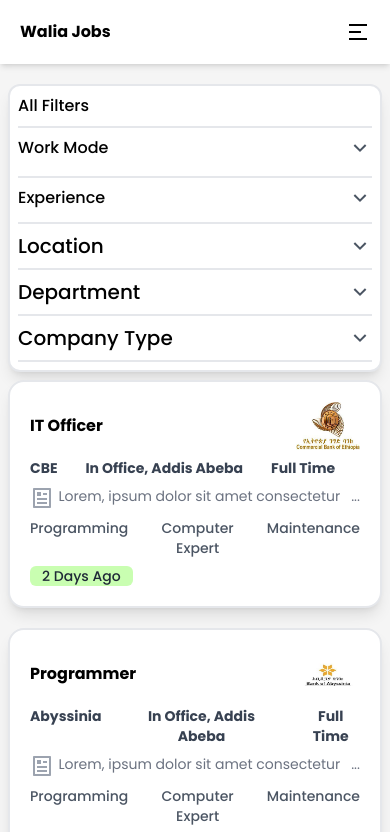
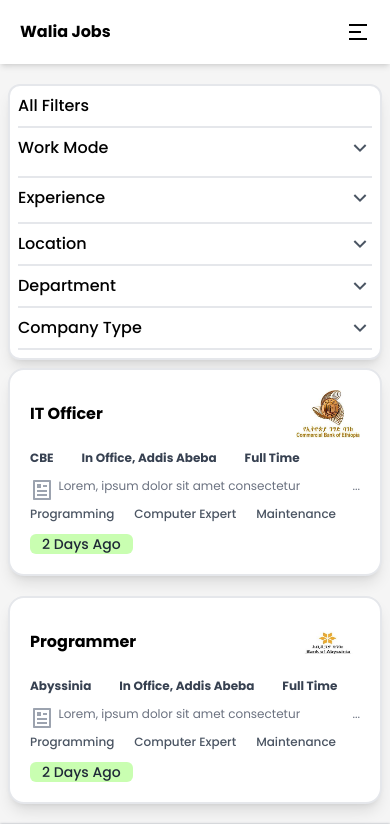
Before and after one commit to Natnael-Tilahun/WaliaJobs, a React (Vite) app: page /jobs in a window 390 px wide. Shown: the top 832 px of the page. Built offline with nearby package versions, Linux system fonts and the light colour scheme.

Commit message:
Modify compnay card, sidebar and customize tailwind screen sizes

```diff
--- a/src/components/CompanyCard.jsx
+++ b/src/components/CompanyCard.jsx
@@ -4,7 +4,7 @@ export const CompanyCard = ({ name, rate, reviews, img, className }) => {
   return (
     <div>
       <div
-        className={`shadow-md rounded-lg mx-10 shadow-gray-400 flex flex-col h-80 gap-1 p-5 border-[1px] items-center ${className}`}
+        className={`shadow-md rounded-lg mx-10 shadow-gray-400 flex flex-col h-82 gap-1 p-5 border-[1px] items-center ${className}`}
       >
         <img src={img} className="w-full h-32 bg-cover" alt="Company Logo" />
         <h1 className="font-bold py-3">{name}</h1>
--- a/src/components/Footer.jsx
+++ b/src/components/Footer.jsx
@@ -3,7 +3,7 @@ import { NavLink } from "react-router-dom";
 
 export const Footer = () => {
   return (
-    <div className="w-full text-center md:py-16 py-5 my-0 md:my-0 flex bg-thm_background shadow shadow-thm_secondary_color  flex-col px-5 md:px-10 lg:px-20">
+    <div className="w-full text-center md:py-16 py-5 my-0 md:my-0 flex bg-thm_background shadow shadow-thm_secondary_color  flex-col px-5 md:px-10 lg:px-10">
       <div className="flex justify-evenly border-b-[1px] flex-wrap border-gray-500 gap-5">
         <NavLink
           to="/"
--- a/src/components/JobCard.jsx
+++ b/src/components/JobCard.jsx
@@ -17,15 +17,15 @@ export const JobCard = ({
   return (
     <NavLink
       to="/job_details"
-      className={`lg:w-[30%] w-[90%] md:w-[45%] border-2 py-5 px-5 md:px-10 lg:p-5 flex flex-col gap-2 rounded-2xl ${className}`}
+      className={`lg:w-[30%] w-[95%] md:w-[46%] border-2 py-5 px-5 md:px-10 lg:p-5 flex flex-col gap-3 rounded-2xl ${className}`}
     >
       <div className="flex justify-between items-center">
-        <h1 className="font-bold text-base lg:text-xl">{title}</h1>
+        <h1 className="font-bold text-base lg:text-xl text-left">{title}</h1>
         {img && (
           <img src={img} alt="Company Logo" className="w-16 md:w-20 h-12" />
         )}
       </div>
-      <div className="flex gap-7 lg:gap-14 font-semibold text-gray-700 text-sm">
+      <div className="flex gap-7 lg:gap-14 font-semibold text-gray-700 text-xs md:text-sm">
         <p>{companyName}</p>
         <p>
           <span>{jobStyle}</span>, {address}
@@ -33,7 +33,7 @@ export const JobCard = ({
         <p>{jobType}</p>
       </div>
       {description && (
-        <div className="text-left text-gray-500 text-sm flex gap-0 h-6">
+        <div className="text-left text-gray-500 text-xs md:text-sm flex gap-0 h-4 md:h-6">
           <svg
             xmlns="http://www.w3.org/2000/svg"
             className="w-8 h-6 fill-gray-400"
@@ -44,7 +44,7 @@ export const JobCard = ({
           <span>...</span>
         </div>
       )}
-      <div className="flex font-medium text-gray-600 gap-5 lg:gap-10 text-sm">
+      <div className="flex font-medium text-gray-600 gap-5 lg:gap-5 text-xs lg:text-sm">
         {jobTags &&
           jobTags.map((item, index) => <span key={index}>{item}</span>)}
       </div>
--- a/src/components/JobCatagories.jsx
+++ b/src/components/JobCatagories.jsx
@@ -3,7 +3,7 @@ import { NavLink } from "react-router-dom";
 
 export const JobCatagories = () => {
   return (
-    <div className="w-full grid  auto-cols-max grid-cols-2 md:grid-cols-3 lg:grid-cols-4 xl:grid-cols-6 gap-x-6 gap-y-10 md:gap-y-16 md:gap-10 justify-evenly py-20 px-5 md:px-10 lg:px-20">
+    <div className="w-full grid  auto-cols-max grid-cols-2 md:grid-cols-3 lg:grid-cols-4 xl:grid-cols-5 2xl:grid-cols-6 gap-x-6 gap-y-10 md:gap-y-16 md:gap-10 justify-evenly py-20 px-5 md:px-10 lg:px-20">
       <NavLink
         to="/jobs"
         className="flex flex-col hover:shadow-xl border-2 justify-center shadow-md items-center px-5 text-sm md:text-base py-3 border-blue-300 rounded-bl-3xl rounded-tr-3xl"
--- a/src/components/Sidebar.jsx
+++ b/src/components/Sidebar.jsx
@@ -24,15 +24,15 @@ export const Sidebar = () => {
   };
   return (
     <div className="flex basis-full md:basis-[40%] xl:basis-1/5 bg-thm_background items-start rounded-xl h-full flex-wrap md:flex-col border-2 text-thm_primary_color shadow-lg gap-2 lg:gap-6 p-2 md:p-5 lg:p-10 ">
-      <h1 className="border-b-2 font-medium md:text-xl lg:text-xl pb-2 md:pb-4 lg:pb-7 w-full text-left">
+      <h1 className="border-b-2 text-base font-medium md:text-xl lg:text-xl pb-2 md:pb-4 lg:pb-7 w-full text-left">
         All Filters
       </h1>
-      <ul className="flex flex-col mx-auto border-b-2 pb-2 md:pb-5 lg:pb-5 w-full">
+      <div className="flex flex-col mx-auto border-b-2 pb-2 md:pb-5 lg:pb-5 w-full">
         <div
-          className="font-medium md:text-xl lg:text-xl flex items-center justify-between w-full "
+          className="font-medium md:text-lg text-sm lg:text-base flex items-center justify-between w-full "
           onClick={workModeAccordionToggleExpanded}
         >
-          <h1>Work Mode</h1>
+          <h1 className="md:text-lg text-base">Work Mode</h1>
           {workModeExpanded ? (
             <svg
               xmlns="http://www.w3.org/2000/svg"
@@ -54,12 +54,12 @@ export const Sidebar = () => {
             </svg>
           )}
         </div>
-        <div
-          className={`overflow-hidden transition-[max-height] text-thm_secondary_color duration-100 ease-in flex flex-col pt-2 lg:pt-4 gap-2 md:gap-3 lg:gap-5 ${
+        <ul
+          className={`overflow-hidden transition-[max-height] text-left text-sm text-thm_secondary_color duration-100 ease-in flex flex-col pt-2 lg:pt-4 gap-2 md:gap-3 lg:gap-5 ${
             workModeExpanded ? "max-h-fit" : "max-h-0 "
           }`}
         >
-          <li className="lg:text-lg md:text-lg text-sm flex lg:gap-0">
+          <li className="lg:text-base md:text-sm text-xs flex lg:gap-0">
             <input
               type="checkbox"
               name="office"
@@ -75,7 +75,7 @@ export const Sidebar = () => {
               Work from office
             </label>
           </li>
-          <li className="lg:text-lg md:text-lg text-sm flex lg:gap-0">
+          <li className="lg:text-base md:text-sm text-xs flex lg:gap-0">
             <input
               type="checkbox"
               name="remote"
@@ -90,7 +90,7 @@ export const Sidebar = () => {
               Work from home
             </label>
           </li>
-          <li className="lg:text-lg md:text-lg text-sm flex lg:gap-0">
+          <li className="lg:text-base md:text-sm text-xs flex lg:gap-0">
             <input
               type="checkbox"
               name="hybrid"
@@ -105,7 +105,7 @@ export const Sidebar = () => {
               Hybrid
             </label>
           </li>
-          <li className="lg:text-lg md:text-lg text-sm flex lg:gap-0">
+          <li className="lg:text-base md:text-sm text-xs flex lg:gap-0">
             <input
               type="checkbox"
               name="temporary"
@@ -120,14 +120,14 @@ export const Sidebar = () => {
               Temp. WFH dut to covid
             </label>
           </li>
-        </div>
-      </ul>
+        </ul>
+      </div>
       <div className="flex flex-col md:gap-4  border-b-2 md:pb-5 lg:pb-5 pb-3 w-full">
         <div
           className="font-medium md:text-xl lg:text-xl flex items-center justify-between w-full"
           onClick={experienceAccordionToggleExpanded}
         >
-          <h1 className="font-medium md:text-xl lg:text-xl text-left">
+          <h1 className="font-medium  md:text-lg lg:text-lg text-left">
             Experience
           </h1>
           {experienceExpanded ? (
@@ -178,7 +178,7 @@ export const Sidebar = () => {
           className="font-medium text-xl lg:text-xl flex items-center justify-between w-full"
           onClick={locationAccordionToggleExpanded}
         >
-          <h1 className="font-medium lg:text-xl">Location</h1>
+          <h1 className="font-medium text-base lg:text-lg">Location</h1>
           {locationAccordionExpanded ? (
             <svg
               xmlns="http://www.w3.org/2000/svg"
@@ -201,11 +201,11 @@ export const Sidebar = () => {
           )}
         </div>
         <div
-          className={`overflow-hidden transition-[max-height] text-thm_secondary_color duration-500 ease-in flex flex-col gap-2 md:gap-5 ${
+          className={`overflow-hidden transition-[max-height] text-left text-thm_secondary_color duration-500 ease-in flex flex-col gap-2 md:gap-5 ${
             locationAccordionExpanded ? "max-h-full" : "max-h-0 "
           }`}
         >
-          <li className="lg:text-lg md:text-lg text-sm flex lg:gap-1">
+          <li className="lg:text-lg md:text-sm text-xs flex lg:gap-1">
             <input
               type="checkbox"
               name="addis abeba"
@@ -220,7 +220,7 @@ export const Sidebar = () => {
               Addis Abeba
             </label>
           </li>
-          <li className="lg:text-lg md:text-lg text-sm flex lg:gap-1">
+          <li className="lg:text-lg md:text-sm text-xs  flex lg:gap-1">
             <input
               type="checkbox"
               name="hawassa"
@@ -235,7 +235,7 @@ export const Sidebar = () => {
               Hawassa
             </label>
           </li>
-          <li className="lg:text-lg md:text-lg text-sm flex lg:gap-1">
+          <li className="lg:text-lg md:text-sm text-xs  flex lg:gap-1">
             <input
               type="checkbox"
               name="adama"
@@ -247,7 +247,7 @@ export const Sidebar = () => {
               Adama
             </label>
           </li>
-          <li className="lg:text-lg md:text-lg text-sm flex lg:gap-1">
+          <li className="lg:text-lg md:text-sm text-xs  flex lg:gap-1">
             <input
               type="checkbox"
               name="dire dawa"
@@ -262,7 +262,7 @@ export const Sidebar = () => {
               Dire Dawa
             </label>
           </li>
-          <li className="lg:text-lg md:text-lg text-sm flex lg:gap-1">
+          <li className="lg:text-lg md:text-sm text-xs  flex lg:gap-1">
             <input
               type="checkbox"
               name="bahir dar"
@@ -277,7 +277,7 @@ export const Sidebar = () => {
               Bahir Dar
             </label>
           </li>
-          <li className="lg:text-lg md:text-lg text-sm flex lg:gap-1">
+          <li className="lg:text-lg md:text-sm text-xs  flex lg:gap-1">
             <input
               type="checkbox"
               name="mekele"
@@ -292,7 +292,7 @@ export const Sidebar = () => {
               Mekele
             </label>
           </li>
-          <li className="lg:text-lg md:text-lg text-sm flex lg:gap-1">
+          <li className="lg:text-lg md:text-sm text-xs  flex lg:gap-1">
             <input
               type="checkbox"
               name="jimma"
@@ -304,7 +304,7 @@ export const Sidebar = () => {
               Jimma
             </label>
           </li>
-          <li className="lg:text-lg md:text-lg text-sm flex lg:gap-1">
+          <li className="lg:text-lg md:text-sm text-xs  flex lg:gap-1">
             <input
               type="checkbox"
               name="gondar"
@@ -319,7 +319,7 @@ export const Sidebar = () => {
               Gondar
             </label>
           </li>
-          <li className="lg:text-lg md:text-lg text-sm flex lg:gap-1">
+          <li className="lg:text-lg md:text-sm text-xs  flex lg:gap-1">
             <input
               type="checkbox"
               name="harar"
@@ -331,7 +331,7 @@ export const Sidebar = () => {
               Harar
             </label>
           </li>
-          <li className="lg:text-lg md:text-lg text-sm flex lg:gap-1">
+          <li className="lg:text-lg md:text-sm text-xs  flex lg:gap-1">
             <input
               type="checkbox"
               name="jijiga"
@@ -346,7 +346,7 @@ export const Sidebar = () => {
               Jijiga
             </label>
           </li>
-          <li className="lg:text-lg md:text-lg text-sm flex lg:gap-1">
+          <li className="lg:text-lg md:text-sm text-xs  flex lg:gap-1">
             <input
               type="checkbox"
               name="dessie"
@@ -361,7 +361,7 @@ export const Sidebar = () => {
               Dessie
             </label>
           </li>
-          <li className="lg:text-lg md:text-lg text-sm flex lg:gap-1">
+          <li className="lg:text-lg md:text-sm text-xs  flex lg:gap-1">
             <input
               type="checkbox"
               name="debre birhan"
@@ -376,7 +376,7 @@ export const Sidebar = () => {
               Debre Birhan
             </label>
           </li>
-          <li className="lg:text-lg md:text-lg text-sm flex lg:gap-1">
+          <li className="lg:text-lg md:text-sm text-xs  flex lg:gap-1">
             <input
               type="checkbox"
               name="aksum"
@@ -395,7 +395,7 @@ export const Sidebar = () => {
           className="font-medium text-xl lg:text-xl flex items-center justify-between w-full"
           onClick={departmentAccordionToggleExpanded}
         >
-          <h1 className="font-medium lg:text-xl">Department</h1>
+          <h1 className="font-medium md:text-lg text-base">Department</h1>
           {departmentExpanded ? (
             <svg
               xmlns="http://www.w3.org/2000/svg"
@@ -418,11 +418,11 @@ export const Sidebar = () => {
           )}
         </div>
         <div
-          className={`overflow-hidden transition-[max-height] text-thm_secondary_color duration-500 ease-in flex flex-col gap-2 md:gap-5 ${
+          className={`overflow-hidden transition-[max-height] text-left text-thm_secondary_color duration-500 ease-in flex flex-col gap-2 md:gap-5 ${
             departmentExpanded ? "max-h-full" : "max-h-0 "
           }`}
         >
-          <li className="lg:text-lg md:text-lg text-sm flex lg:gap-1">
+          <li className="lg:text-lg md:text-sm text-xs  flex lg:gap-1">
             <input
               type="checkbox"
               name="bankingandinsurance"
@@ -437,7 +437,7 @@ export const Sidebar = () => {
               Banking & Insurance
             </label>
           </li>
-          <li className="lg:text-lg md:text-lg text-sm flex lg:gap-1">
+          <li className="lg:text-lg md:text-sm text-xs  flex lg:gap-1">
             <input
               type="checkbox"
               name="salesandmarketing"
@@ -452,7 +452,7 @@ export const Sidebar = () => {
               Sales & Marketing
             </label>
           </li>
-          <li className="lg:text-lg md:text-lg text-sm flex lg:gap-1">
+          <li className="lg:text-lg md:text-sm text-xs  flex lg:gap-1">
             <input
               type="checkbox"
               name="management"
@@ -467,7 +467,7 @@ export const Sidebar = () => {
               Management
             </label>
           </li>
-          <li className="lg:text-lg md:text-lg text-sm flex lg:gap-1">
+          <li className="lg:text-lg md:text-sm text-xs  flex lg:gap-1">
             <input
               type="checkbox"
               name="softwareEng"
@@ -482,7 +482,7 @@ export const Sidebar = () => {
               Software Engineering
             </label>
           </li>
-          <li className="lg:text-lg md:text-lg text-sm flex lg:gap-1">
+          <li className="lg:text-lg md:text-sm text-xs  flex lg:gap-1">
             <input
               type="checkbox"
               name="financeandaccounting"
@@ -497,7 +497,7 @@ export const Sidebar = () => {
               Finance & Accounting
             </label>
           </li>
-          <li className="lg:text-lg md:text-lg text-sm flex lg:gap-1">
+          <li className="lg:text-lg md:text-sm text-xs  flex lg:gap-1">
             <input
               type="checkbox"
               name="engineering"
@@ -512,7 +512,7 @@ export const Sidebar = () => {
               Engineering
             </label>
           </li>
-          <li className="lg:text-lg md:text-lg text-sm flex lg:gap-1">
+          <li className="lg:text-lg md:text-sm text-xs  flex lg:gap-1">
             <input
               type="checkbox"
               name="human resource"
@@ -527,7 +527,7 @@ export const Sidebar = () => {
               Human Resource
             </label>
           </li>
-          <li className="lg:text-lg md:text-lg text-sm flex lg:gap-1">
+          <li className="lg:text-lg md:text-sm text-xs  flex lg:gap-1">
             <input
               type="checkbox"
               name="health"
@@ -542,7 +542,7 @@ export const Sidebar = () => {
               Health
             </label>
           </li>
-          <li className="lg:text-lg md:text-lg text-sm flex lg:gap-1">
+          <li className="lg:text-lg md:text-sm text-xs  flex lg:gap-1">
             <input
               type="checkbox"
               name="legal"
@@ -554,7 +554,7 @@ export const Sidebar = () => {
               Legal
             </label>
           </li>
-          <li className="lg:text-lg md:text-lg text-sm flex lg:gap-1">
+          <li className="lg:text-lg md:text-sm text-xs  flex lg:gap-1">
             <input
               type="checkbox"
               name="ngo"
@@ -566,7 +566,7 @@ export const Sidebar = () => {
               NGO
             </label>
           </li>
-          <li className="lg:text-lg md:text-lg text-sm flex lg:gap-1">
+          <li className="lg:text-lg md:text-sm text-xs  flex lg:gap-1">
             <input
               type="checkbox"
               name="analytics"
@@ -581,7 +581,7 @@ export const Sidebar = () => {
               Analytics
             </label>
           </li>
-          <li className="lg:text-lg md:text-lg text-sm flex lg:gap-1">
+          <li className="lg:text-lg md:text-sm text-xs  flex lg:gap-1">
             <input
               type="checkbox"
               name="remote"
@@ -603,7 +603,7 @@ export const Sidebar = () => {
           className="font-medium text-xl lg:text-xl flex items-center justify-between w-full"
           onClick={companyAccordionToggleExpanded}
         >
-          <h1 className="font-medium lg:text-xl">Company Type</h1>
+          <h1 className="font-medium md:text-lg text-base">Company Type</h1>
           {companyExpanded ? (
             <svg
               xmlns="http://www.w3.org/2000/svg"
@@ -630,7 +630,7 @@ export const Sidebar = () => {
             companyExpanded ? "max-h-full" : "max-h-0 "
           }`}
         >
-          <li className="lg:text-lg md:text-lg text-sm flex lg:gap-1">
+          <li className="lg:text-lg md:text-sm text-xs  flex lg:gap-1">
             <input
               type="checkbox"
               name="private"
@@ -646,7 +646,7 @@ export const Sidebar = () => {
               Private
             </label>
           </li>
-          <li className="lg:text-lg md:text-lg text-sm flex lg:gap-1">
+          <li className="lg:text-lg md:text-sm text-xs  flex lg:gap-1">
             <input
               type="checkbox"
               name="governmental"
@@ -662,7 +662,7 @@ export const Sidebar = () => {
               Governmental
             </label>
           </li>
-          <li className="lg:text-lg md:text-lg text-sm flex lg:gap-1">
+          <li className="lg:text-lg md:text-sm text-xs  flex lg:gap-1">
             <input
               type="checkbox"
               name="corporate"
@@ -678,7 +678,7 @@ export const Sidebar = () => {
               Corporate
             </label>
           </li>
-          <li className="lg:text-lg md:text-lg text-sm flex lg:gap-1">
+          <li className="lg:text-lg md:text-sm text-xs  flex lg:gap-1">
             <input
               type="checkbox"
               name="startup"
--- a/tailwind.config.cjs
+++ b/tailwind.config.cjs
@@ -15,6 +15,13 @@ module.exports = {
         sans: [`var(--thm-font)`, "Inter", "Poppins", "sans-serif"],
       },
     },
+    screens: {
+      sm: "640px",
+      md: "768px",
+      lg: "1150px",
+      xl: "1280px",
+      "2xl": "1500px", // Custom screen size
+    },
   },
   plugins: [],
 };
```
Also changed, not shown: src/components/SubscribeSection.jsx (+6 -5 lines), src/pages/Company.jsx (+6 -6 lines).
